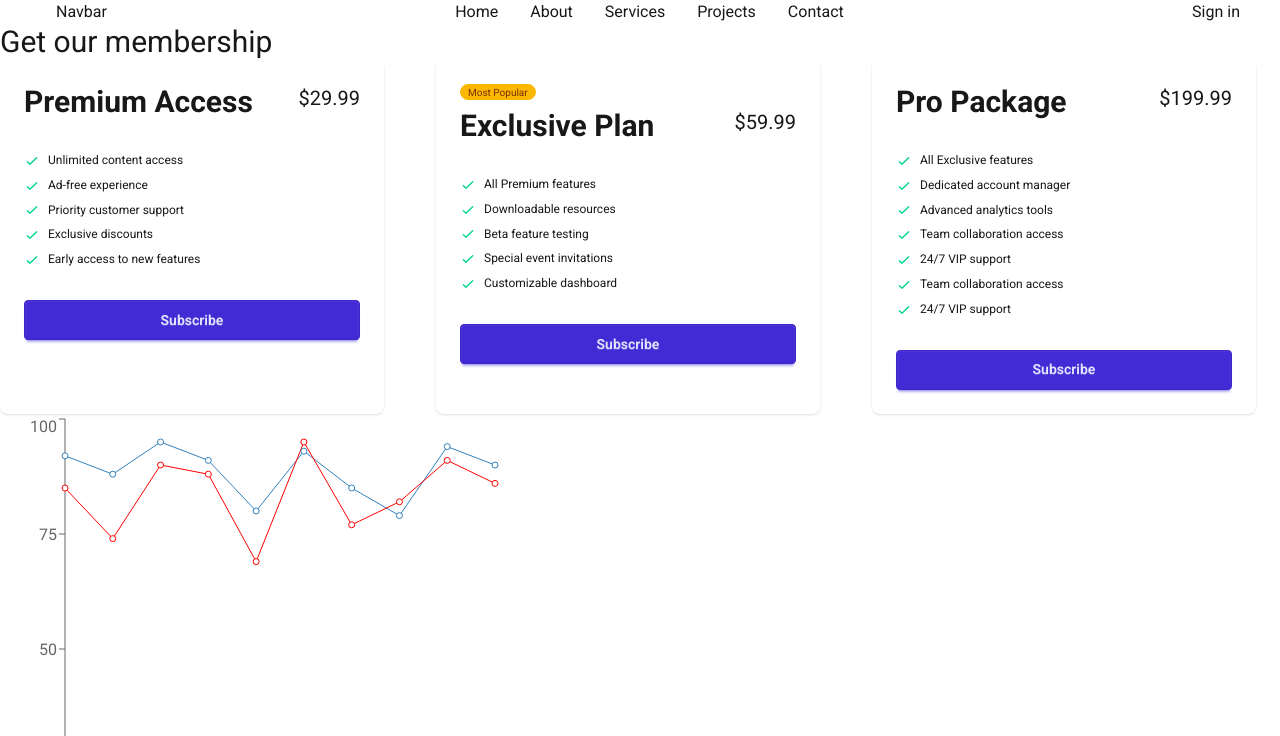
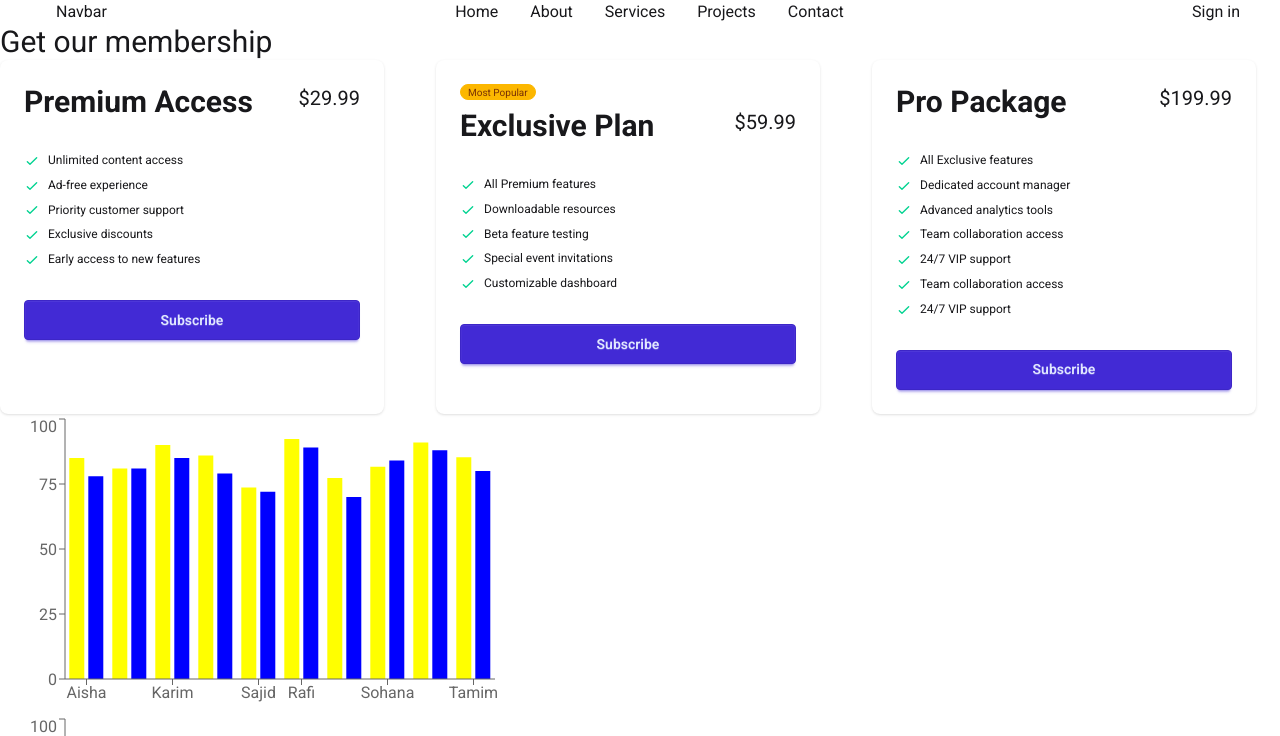
Before and after one commit to Wasima230Sultana/react-pricing-options, a React (Vite) app: page / in a window 1280 px wide. Shown: the top 736 px of the page. Built offline with nearby package versions, Linux system fonts and the light colour scheme.

Commit message:
Add barcharts

```diff
--- a/src/Components/MarksChart.jsx
+++ b/src/Components/MarksChart.jsx
@@ -1,10 +1,11 @@
 import React, { use } from 'react';
+import { Bar, BarChart, XAxis, YAxis } from 'recharts';
 
 const MarksChart = ({marksPromise}) => {
 
     const marksDataRes = use(marksPromise);
     const marksData = marksDataRes.data;
-    console.log(marksData)
+    // console.log(marksData)
     // data processing for chart
     const marksChartData = marksData.map((studentData)=> {
         const student = {
@@ -15,13 +16,22 @@
             math: studentData.marks.math,
 
         }
+        const avg = (student.physics + student.chemistry + student.math)/3;
+        student.avg = avg;
         return student;
     });
 
     console.log(marksChartData)
     return (
         <div>
+            <BarChart width={500} height={300} data={marksChartData}>
+                <XAxis dataKey={'name'}></XAxis>
+                <YAxis></YAxis>
+                <Bar dataKey={'avg'} fill='yellow'></Bar>
+                <Bar dataKey={'chemistry'} fill='blue'></Bar>
 
+
+            </BarChart>
         </div>
     );
 };
--- a/src/Components/PricingCard.jsx
+++ b/src/Components/PricingCard.jsx
@@ -3,7 +3,7 @@
 
 const PricingCard = ({pricing}) => {
     const {name, price, duration, features} = pricing;
-    console.log(pricing)
+    // console.log(pricing)
     return (
 
         <div className='border bg-amber-600 rounded-lg p-5 flex flex-col'>
```
